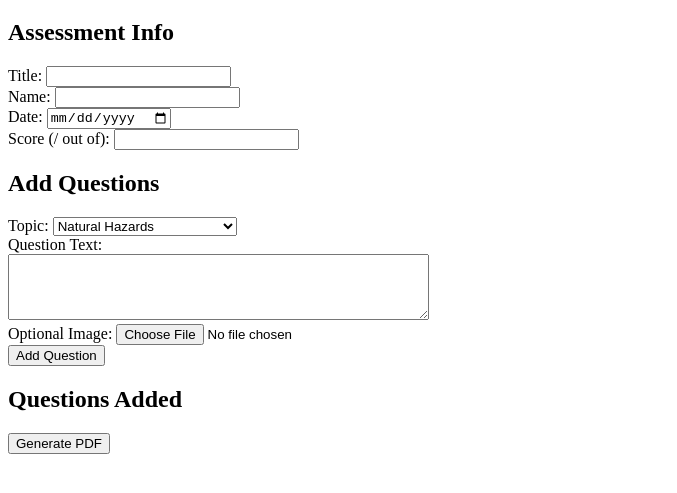
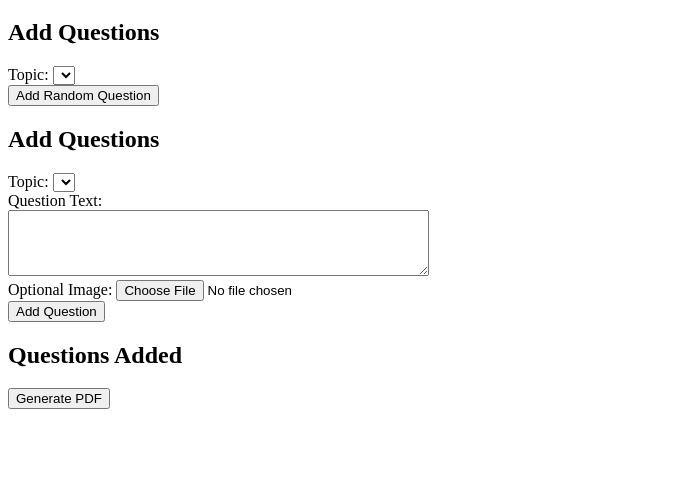
Before and after one commit to Neonbiock/GCSE-AQA-Geography---Past-Paper-Exam-Questions, a plain HTML site: page index.html in a window 1280 px wide. Shown: the part 61-554 px from the top of the page, without its empty margins (0-677 px from the left). Drawn offline with nearby package versions, Linux system fonts and the light colour scheme.

Commit message:
Update index.html

```diff
--- a/index.html
+++ b/index.html
@@ -12,11 +12,12 @@
 
   <!-- Assessment Info Form -->
   <section>
-    <h2>Assessment Info</h2>
-    <label>Title: <input id="assessmentTitle" type="text" /></label><br />
-    <label>Name: <input id="studentName" type="text" /></label><br />
-    <label>Date: <input id="assessmentDate" type="date" /></label><br />
-    <label>Score (/ out of): <input id="scoreOutOf" type="number" /></label>
+    <h2>Add Questions</h2>
+    <label>Topic:
+      <select id="topicSelect"></select>
+    </label><br />
+
+    <button onclick="addRandomQuestion()">Add Random Question</button>
   </section>
 
   <!-- Question Builder -->
@@ -43,9 +44,9 @@
   <button onclick="generatePDF()">Generate PDF</button>
 
   <script>
-    // Admin topics and images storage
+    // Admin topic folders containing images
     const topics = {
-      "Natural Hazards": [],
+      "Natural Hazards": [], // Add your image filenames here
       "Urban Issues & Challenges": [],
       "Changing Economic World": [],
       "Physical Landscapes UK": [],
@@ -64,17 +65,18 @@
 
     const questions = [];
 
-    function addQuestion() {
+    function addRandomQuestion() {
       const topic = topicSelect.value;
-      const text = document.getElementById("questionText").value;
-      const imgFile = document.getElementById("questionImage").files[0];
+      const images = topics[topic];
+      if (!images || images.length === 0) return alert("No images added for this topic.");
 
-      if (!text.trim()) return alert("Enter question text.");
+      const randomImg = images[Math.floor(Math.random() * images.length)];
 
-      const reader = new FileReader();
-      reader.onload = function(e) {
-        questions.push({ topic, text, image: imgFile ? e.target.result : null });
-        renderQuestions();
+      questions.push({ topic, text: "", image: randomImg });
+      renderQuestions();
+    }
+
+    function renderQuestions()();
       };
 
       if (imgFile) reader.readAsDataURL(imgFile);
```
